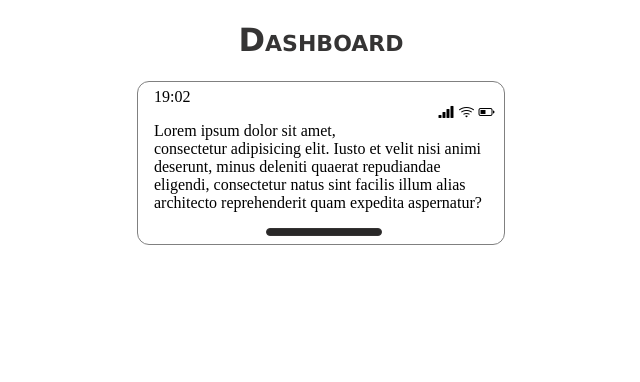
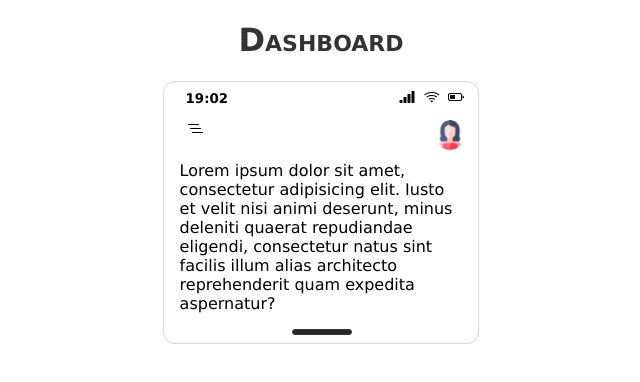
Before and after one commit to vfonsah/soft-tech-skill-test, a plain HTML site: page index.html in a window 1280 px wide. Shown: the whole page, without its empty margins (319-959 px from the left). Drawn offline with nearby package versions, Linux system fonts and the light colour scheme.

Commit message:
add nav icons and avatar

```diff
--- a/index.html
+++ b/index.html
@@ -8,7 +8,7 @@
     <link rel="stylesheet" href="https://cdn.jsdelivr.net/npm/bootstrap-icons@1.4.1/font/bootstrap-icons.css">
     <!-- base css -->
     <link rel="stylesheet" type="text/css" href="style.css">
-    <title>Dev Recruit | SKill Test</title>
+    <title>Dev Recruit | Skill Test</title>
 </head>
 
 <body>
@@ -16,6 +16,7 @@
         <h1 class="header__heading">Dashboard</h1>
     </header>
     <main>
+        <nav class="nav-main">
             <nav class="nav-top">
                 <span class="nav-top__device-time">19&#58;02</span>
                 <ul class="nav-top__icon-list">
@@ -25,10 +26,10 @@
                 </ul>
             </nav>
             <nav class="nav-bottom">
-            <ul class="nav-bottom__icon-list">
-                <li class="nav-bottom__icon_item"></li>
-                <li class="nav-bottom__icon_item"></li>
-            </ul>
+                <span class="nav-bottom__menu-icon"><i class="bi bi-list-nested"></i></span>
+                <span class="nav-bottom__user_profile"><img class="nav-bottom__user-icon"
+                        src="img/bride.png" alt="User Profile Pic"></li></span>
+            </nav>
         </nav>
 
         <p>Lorem ipsum dolor sit amet, consectetur adipisicing elit. Iusto et velit nisi animi deserunt, minus deleniti
--- a/style.css
+++ b/style.css
@@ -1,20 +1,20 @@
 body {
-  padding-inline: 35vw;
+  padding-inline: 37vw;
+  font-family: Verdana, Geneva, Tahoma, sans-serif;
 }
 
 h1.header__heading {
   font-variant: small-caps;
   text-transform: capitalize;
   text-align: center;
-  font-family: Verdana, Geneva, Tahoma, sans-serif;
   color: rgb(53, 52, 52);
 }
 
 /* main element and child components */
 
 main {
-  border: 1px solid grey;
-  padding-inline: 1em 0.6em;
+  border: 1px solid rgba(175, 175, 175, 0.486);
+  padding-inline: 1em 0.9em;
   border-radius: 12px;
 }
 
@@ -23,7 +23,7 @@ main {
 }
 
 .main__hr--bottom {
-  height: 0.35em !important;
+  height: 0.25em !important;
   border: 1px solid rgb(53, 51, 51);
   border-radius: 1em;
   background-color: rgb(41, 40, 40) !important;
@@ -34,19 +34,49 @@ main {
     2. bottom nav-bar
 */
 
-.nav-top {
-  padding-top: 0.4em;
+.nav-top,
+.nav-bottom {
+  padding: 0.4em 0;
 }
 
 .nav-top__icon-list {
   float: right;
+  position: relative;
+  top: -1em;
+  list-style-type: none;
+}
+
+.nav-top__device-time {
+  font-size: smaller;
+  font-weight: 600;
+  position: relative;
+  left: 6px;
 }
 
 .nav-top__icon-item {
+  margin-inline-start: 0.2em;
   display: inline;
 }
 
-.nav-top__icon-list,
-.nav-bottom__icon-list {
-  list-style-type: none;
+.nav-bottom__icon-item {
+  display: inline;
 }
+
+.nav-bottom__menu-icon {
+  position: relative;
+  left: 0.5em;
+  border-radius: 5px;
+}
+
+.nav-bottom__user_profile {
+  float: right;
+  position: relative;
+  right: -6.8em;
+}
+
+img.nav-bottom__user-icon {
+  vertical-align: middle;
+  width: 30px;
+  height: 30px;
+  border-radius: 50%;
+}
```
Also changed, not shown: img/bride.png (added). Lines whose indentation alone changed are shown as unchanged.
